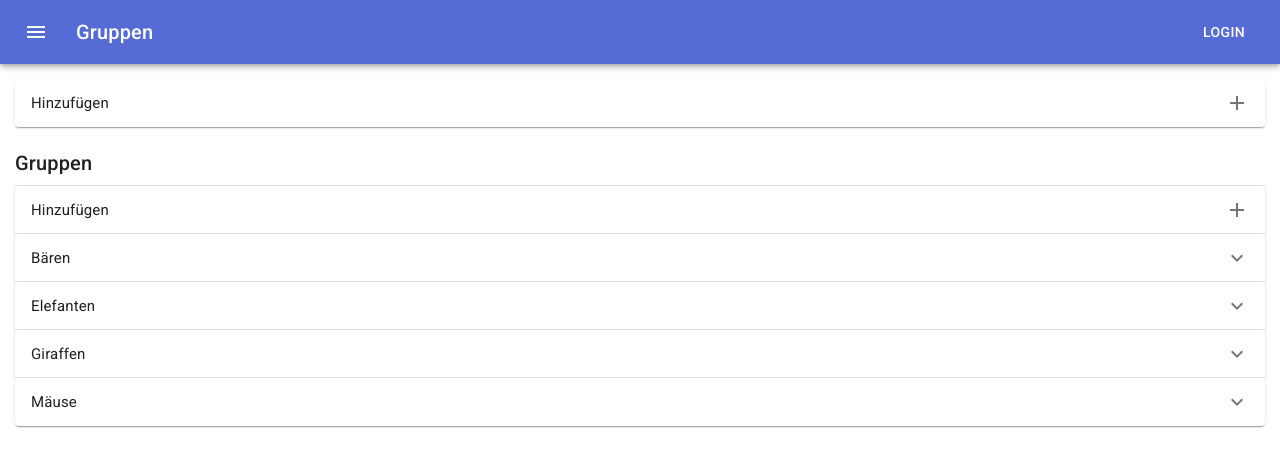
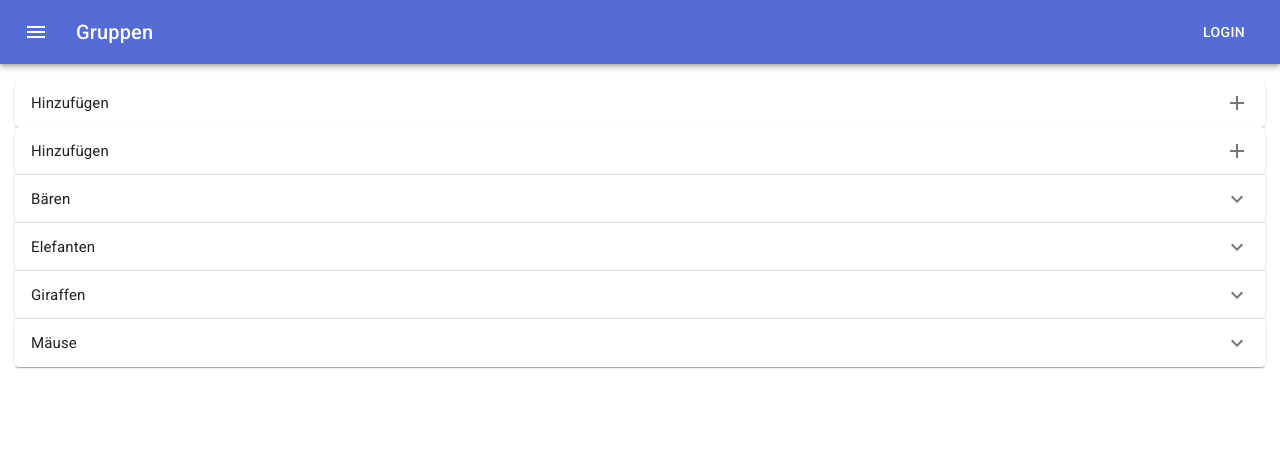
Before and after one commit to timlangner/kita-management, a React (Create React App) app: page / in a window 1280 px wide. Shown: the top 466 px of the page. Built offline with nearby package versions, Linux system fonts and the light colour scheme.

Commit message:
:lipstick: Add new child accordion to groups

```diff
--- a/src/components/Administration/Groups/Groups.jsx
+++ b/src/components/Administration/Groups/Groups.jsx
@@ -16,6 +16,7 @@ import TextField from "@material-ui/core/TextField";
 import EditIcon from '@material-ui/icons/Edit';
 import { useStyles } from "../../../utils/useStyles";
 import AddGroup from "./AddGroup";
+import AddChild from "../AddChild/AddChild";
 
 
 function generate(element) {
@@ -26,15 +27,14 @@ function generate(element) {
     );
 }
 
+const groups = ['Bären', 'Elefanten', 'Giraffen', 'Mäuse'];
+
 export default function Groups() {
     const classes = useStyles();
     const [dense, setDense] = useState(false);
 
     return (
         <div>
-            <Typography style={{ marginTop: '20px' }} variant={'h6'} gutterBottom>
-                Gruppen
-            </Typography>
             <AddGroup />
             <Accordion>
                 <AccordionSummary
@@ -47,12 +47,10 @@ export default function Groups() {
                 <AccordionDetails>
                     <Grid item xs={12} md={6}>
                         <div className={classes.demo}>
+                            <AddChild />
                             <List dense={dense}>
                                 {generate(
                                     <ListItem>
-                                        <ListItemAvatar>
-                                            <Avatar src="https://material-ui.com/static/images/avatar/1.jpg"/>
-                                        </ListItemAvatar>
                                         <ListItemText
                                             primary="Max Mustermann"
                                             secondary="Aug 4, 2016"
```
